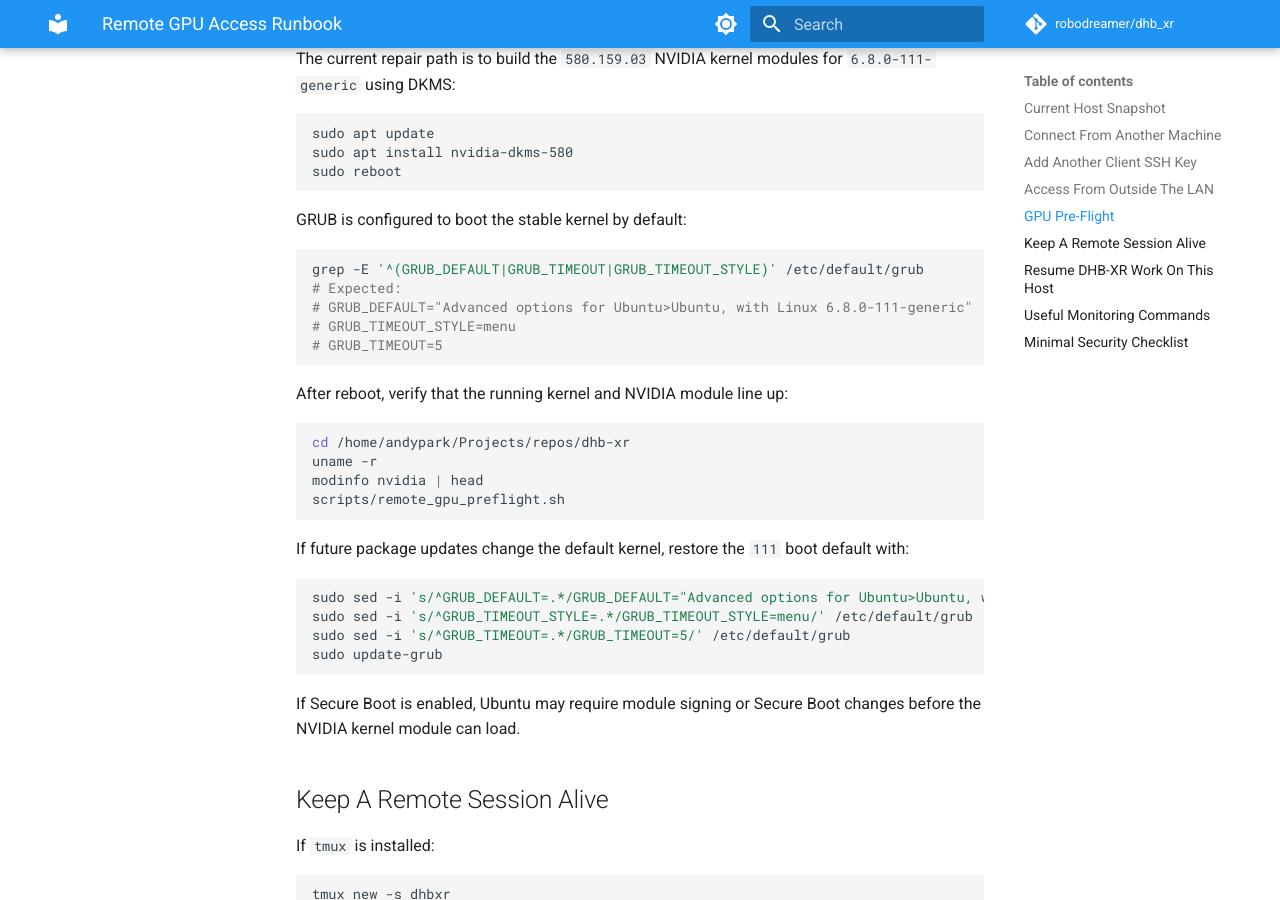
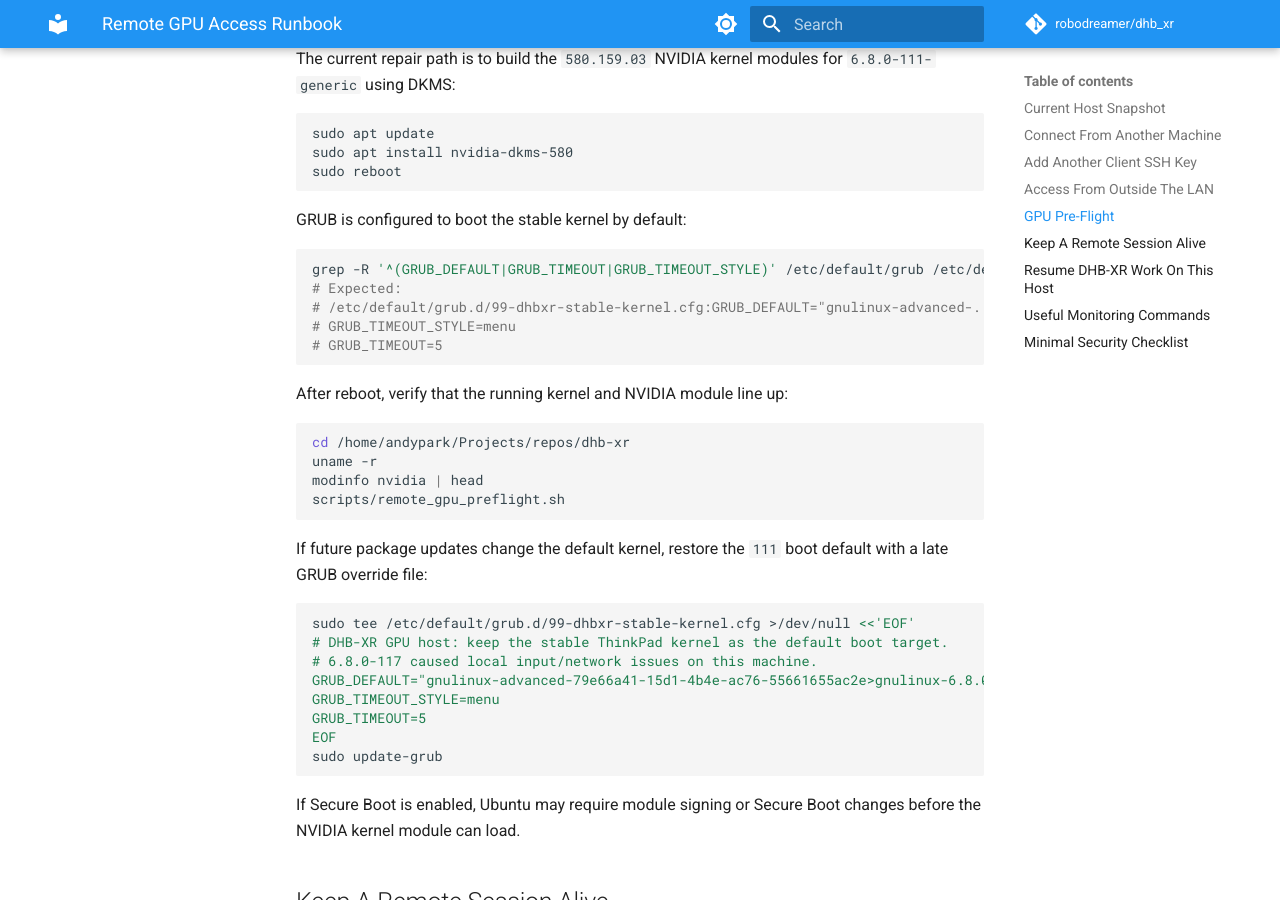
Before and after one commit to robodreamer/dhb-xr, an MkDocs documentation site: the page built from docs/remote_gpu_access.md, in a window 1280 px wide and 900 px high, scrolled down 2527 px. Built offline with MkDocs 1.6.1 and Material for MkDocs 9.7.7, drawn with Linux system fonts in a browser that asks for light colours; comment, search, counter and statistics services are not loaded.

Commit message:
Document GRUB stable kernel override

````diff
--- a/docs/remote_gpu_access.md
+++ b/docs/remote_gpu_access.md
@@ -130,9 +130,9 @@ sudo reboot
 GRUB is configured to boot the stable kernel by default:
 
 ```bash
-grep -E '^(GRUB_DEFAULT|GRUB_TIMEOUT|GRUB_TIMEOUT_STYLE)' /etc/default/grub
+grep -R '^(GRUB_DEFAULT|GRUB_TIMEOUT|GRUB_TIMEOUT_STYLE)' /etc/default/grub /etc/default/grub.d/*.cfg
 # Expected:
-# GRUB_DEFAULT="Advanced options for Ubuntu>Ubuntu, with Linux 6.8.0-111-generic"
+# /etc/default/grub.d/99-dhbxr-stable-kernel.cfg:GRUB_DEFAULT="gnulinux-advanced-...>gnulinux-6.8.0-111-generic-advanced-..."
 # GRUB_TIMEOUT_STYLE=menu
 # GRUB_TIMEOUT=5
 ```
@@ -147,12 +147,16 @@ scripts/remote_gpu_preflight.sh
 ```
 
 If future package updates change the default kernel, restore the `111` boot
-default with:
+default with a late GRUB override file:
 
 ```bash
-sudo sed -i 's/^GRUB_DEFAULT=.*/GRUB_DEFAULT="Advanced options for Ubuntu>Ubuntu, with Linux 6.8.0-111-generic"/' /etc/default/grub
-sudo sed -i 's/^GRUB_TIMEOUT_STYLE=.*/GRUB_TIMEOUT_STYLE=menu/' /etc/default/grub
-sudo sed -i 's/^GRUB_TIMEOUT=.*/GRUB_TIMEOUT=5/' /etc/default/grub
+sudo tee /etc/default/grub.d/99-dhbxr-stable-kernel.cfg >/dev/null <<'EOF'
+# DHB-XR GPU host: keep the stable ThinkPad kernel as the default boot target.
+# 6.8.0-117 caused local input/network issues on this machine.
+GRUB_DEFAULT="gnulinux-advanced-79e66a41-15d1-4b4e-ac76-55661655ac2e>gnulinux-6.8.0-111-generic-advanced-79e66a41-15d1-4b4e-ac76-55661655ac2e"
+GRUB_TIMEOUT_STYLE=menu
+GRUB_TIMEOUT=5
+EOF
 sudo update-grub
 ```
 
````
